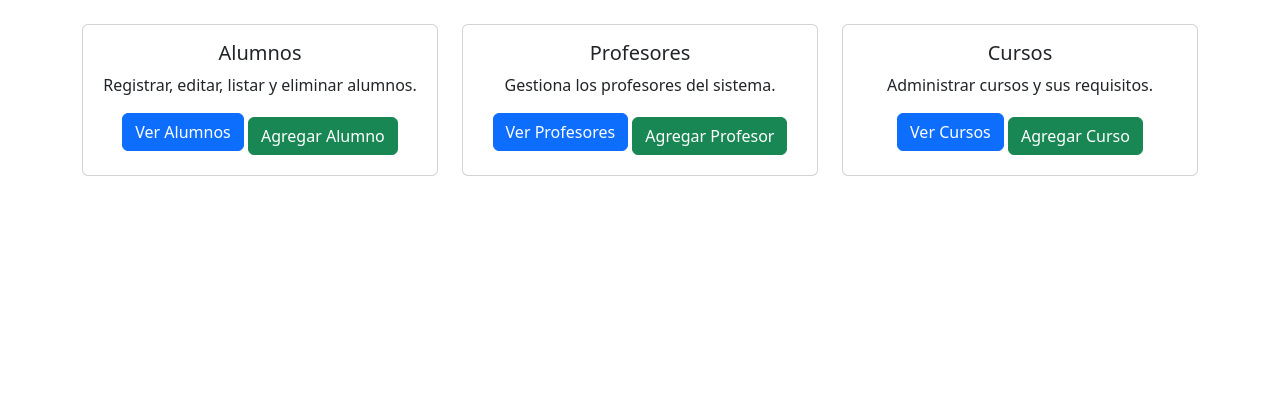
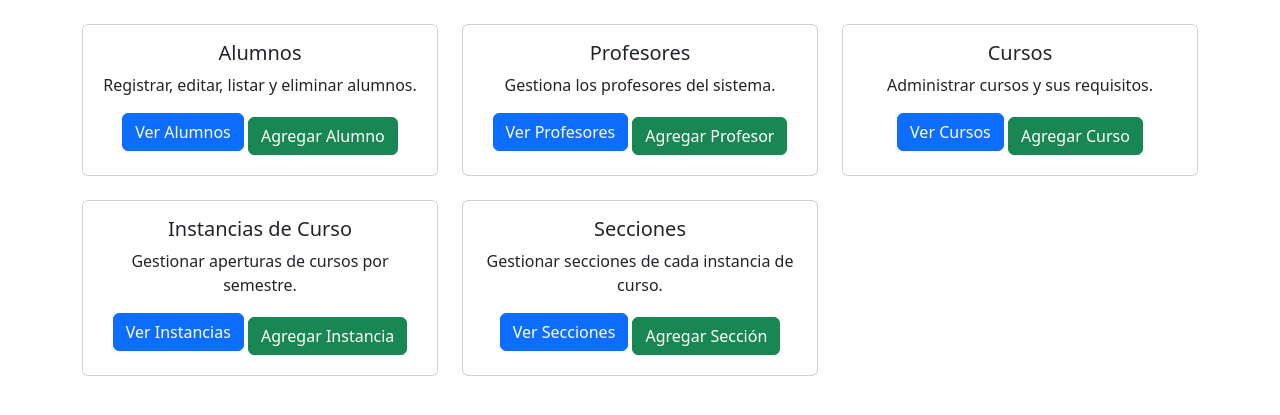
Before and after one commit to jp-mena/dise-o_software_verificable, a Flask app: page / in a window 1280 px wide. Shown: the part 209-624 px from the top of the page. Run offline with Flask 3, Linux system fonts and the light colour scheme; some libraries are stand-ins or nearby versions.

Commit message:
CRUD secciones e instancias agregados

```diff
--- a/app.py
+++ b/app.py
@@ -165,5 +165,150 @@ def eliminar_curso(id):
     return redirect('/cursos')
 
 
+
+
+#------------------------------ Instancias ------------------------------#
+
+# Listar instancias (con nombre del curso)
+@app.route('/instancias')
+def listar_instancias():
+    cur = mysql.connection.cursor()
+    cur.execute("""
+        SELECT instancias.id, cursos.nombre, instancias.anio, instancias.semestre
+        FROM instancias
+        JOIN cursos ON instancias.curso_id = cursos.id
+    """)
+    instancias = cur.fetchall()
+    cur.close()
+    return render_template('instancias/lista.html', instancias=instancias)
+
+# Crear nueva instancia
+@app.route('/instancias/nuevo', methods=['GET', 'POST'])
+def nueva_instancia():
+    cur = mysql.connection.cursor()
+    if request.method == 'POST':
+        curso_id = request.form['curso_id']
+        anio = request.form['anio']
+        semestre = request.form['semestre']
+        cur.execute("INSERT INTO instancias (curso_id, anio, semestre) VALUES (%s, %s, %s)", (curso_id, anio, semestre))
+        mysql.connection.commit()
+        cur.close()
+        return redirect('/instancias')
+    else:
+        cur.execute("SELECT id, nombre FROM cursos")
+        cursos = cur.fetchall()
+        cur.close()
+        return render_template('instancias/nuevo.html', cursos=cursos)
+
+# Editar instancia
+@app.route('/instancias/editar/<int:id>', methods=['GET', 'POST'])
+def editar_instancia(id):
+    cur = mysql.connection.cursor()
+    if request.method == 'POST':
+        curso_id = request.form['curso_id']
+        anio = request.form['anio']
+        semestre = request.form['semestre']
+        cur.execute("""
+            UPDATE instancias
+            SET curso_id = %s, anio = %s, semestre = %s
+            WHERE id = %s
+        """, (curso_id, anio, semestre, id))
+        mysql.connection.commit()
+        cur.close()
+        return redirect('/instancias')
+    else:
+        cur.execute("SELECT id, nombre FROM cursos")
+        cursos = cur.fetchall()
+        cur.execute("SELECT * FROM instancias WHERE id = %s", (id,))
+        instancia = cur.fetchone()
+        cur.close()
+        return render_template('instancias/editar.html', instancia=instancia, cursos=cursos)
+
+# Eliminar instancia
+@app.route('/instancias/eliminar/<int:id>')
+def eliminar_instancia(id):
+    cur = mysql.connection.cursor()
+    cur.execute("DELETE FROM instancias WHERE id = %s", (id,))
+    mysql.connection.commit()
+    cur.close()
+    return redirect('/instancias')
+
+
+
+
+#------------------------------ Secciones ------------------------------#
+
+# Listar secciones
+@app.route('/secciones')
+def listar_secciones():
+    cur = mysql.connection.cursor()
+    cur.execute("""
+        SELECT secciones.id, cursos.nombre, instancias.anio, instancias.semestre, secciones.numero
+        FROM secciones
+        JOIN instancias ON secciones.instancia_id = instancias.id
+        JOIN cursos ON instancias.curso_id = cursos.id
+    """)
+    secciones = cur.fetchall()
+    cur.close()
+    return render_template('secciones/lista.html', secciones=secciones)
+
+# Crear nueva sección
+@app.route('/secciones/nuevo', methods=['GET', 'POST'])
+def nueva_seccion():
+    cur = mysql.connection.cursor()
+    if request.method == 'POST':
+        instancia_id = request.form['instancia_id']
+        numero = request.form['numero']
+        cur.execute("INSERT INTO secciones (instancia_id, numero) VALUES (%s, %s)", (instancia_id, numero))
+        mysql.connection.commit()
+        cur.close()
+        return redirect('/secciones')
+    else:
+        cur.execute("""
+            SELECT instancias.id, cursos.nombre, instancias.anio, instancias.semestre
+            FROM instancias
+            JOIN cursos ON instancias.curso_id = cursos.id
+        """)
+        instancias = cur.fetchall()
+        cur.close()
+        return render_template('secciones/nuevo.html', instancias=instancias)
+
+# Editar sección
+@app.route('/secciones/editar/<int:id>', methods=['GET', 'POST'])
+def editar_seccion(id):
+    cur = mysql.connection.cursor()
+    if request.method == 'POST':
+        instancia_id = request.form['instancia_id']
+        numero = request.form['numero']
+        cur.execute("""
+            UPDATE secciones
+            SET instancia_id = %s, numero = %s
+            WHERE id = %s
+        """, (instancia_id, numero, id))
+        mysql.connection.commit()
+        cur.close()
+        return redirect('/secciones')
+    else:
+        cur.execute("""
+            SELECT instancias.id, cursos.nombre, instancias.anio, instancias.semestre
+            FROM instancias
+            JOIN cursos ON instancias.curso_id = cursos.id
+        """)
+        instancias = cur.fetchall()
+        cur.execute("SELECT * FROM secciones WHERE id = %s", (id,))
+        seccion = cur.fetchone()
+        cur.close()
+        return render_template('secciones/editar.html', seccion=seccion, instancias=instancias)
+
+# Eliminar sección
+@app.route('/secciones/eliminar/<int:id>')
+def eliminar_seccion(id):
+    cur = mysql.connection.cursor()
+    cur.execute("DELETE FROM secciones WHERE id = %s", (id,))
+    mysql.connection.commit()
+    cur.close()
+    return redirect('/secciones')
+
+
 if __name__ == '__main__':
     app.run(debug=True)
--- a/templates/index.html
+++ b/templates/index.html
@@ -44,5 +44,30 @@
             </div>
         </div>
     </div>
+
+    <!-- Instancias -->
+    <div class="col">
+        <div class="card h-100 text-center">
+            <div class="card-body">
+                <h5 class="card-title">Instancias de Curso</h5>
+                <p class="card-text">Gestionar aperturas de cursos por semestre.</p>
+                <a href="/instancias" class="btn btn-primary mb-2">Ver Instancias</a>
+                <a href="/instancias/nuevo" class="btn btn-success">Agregar Instancia</a>
+            </div>
+        </div>
+    </div>
+
+    <!-- Secciones -->
+    <div class="col">
+        <div class="card h-100 text-center">
+            <div class="card-body">
+                <h5 class="card-title">Secciones</h5>
+                <p class="card-text">Gestionar secciones de cada instancia de curso.</p>
+                <a href="/secciones" class="btn btn-primary mb-2">Ver Secciones</a>
+                <a href="/secciones/nuevo" class="btn btn-success">Agregar Sección</a>
+            </div>
+        </div>
+    </div>
+
 </div>
 {% endblock %}
```
Also changed, not shown: templates/instancias/editar.html (added, +28 -0 lines), templates/instancias/lista.html (added, +29 -0 lines), templates/instancias/nuevo.html (added, +28 -0 lines), templates/secciones/editar.html (added, +23 -0 lines), templates/secciones/lista.html (added, +31 -0 lines), templates/secciones/nuevo.html (added, +21 -0 lines).
